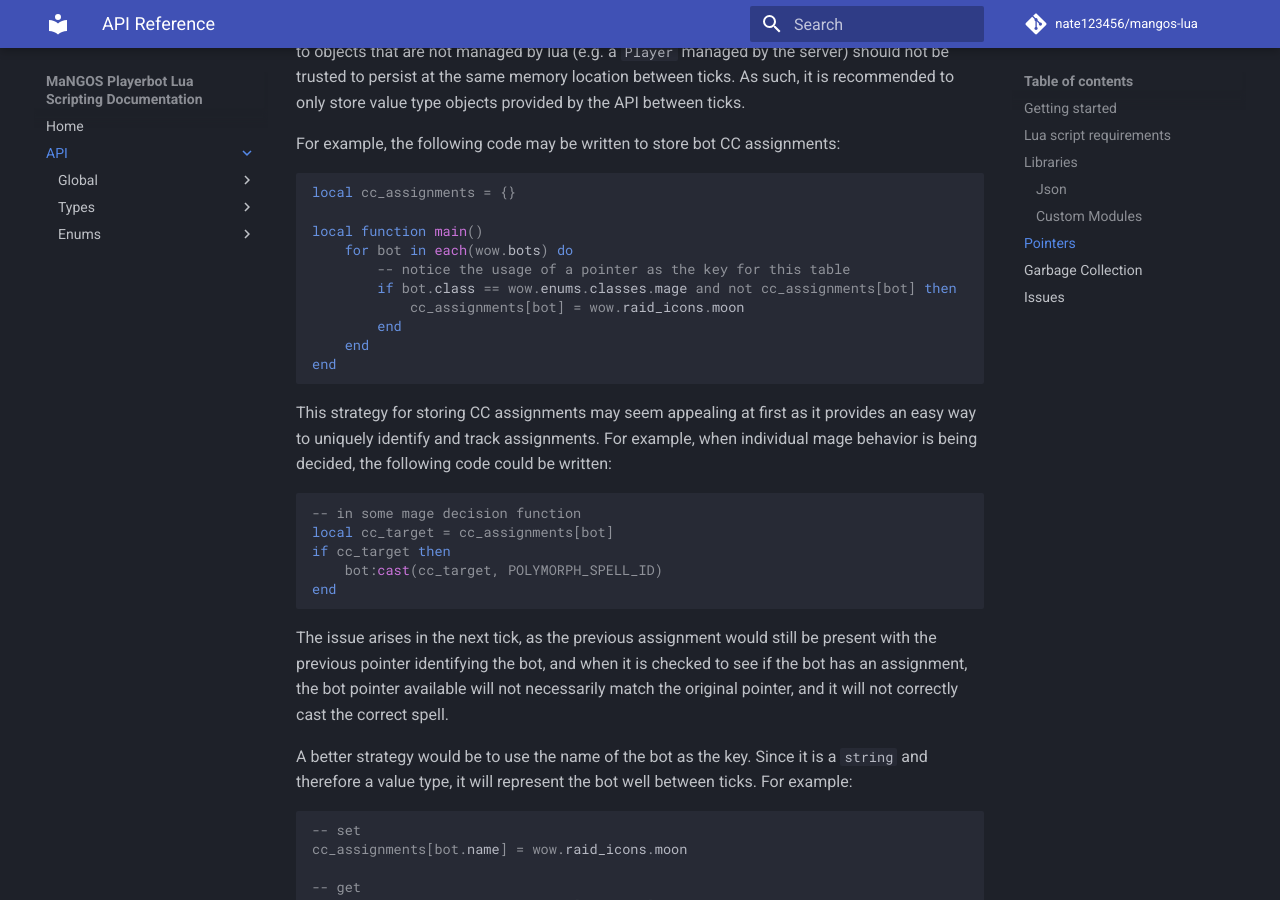
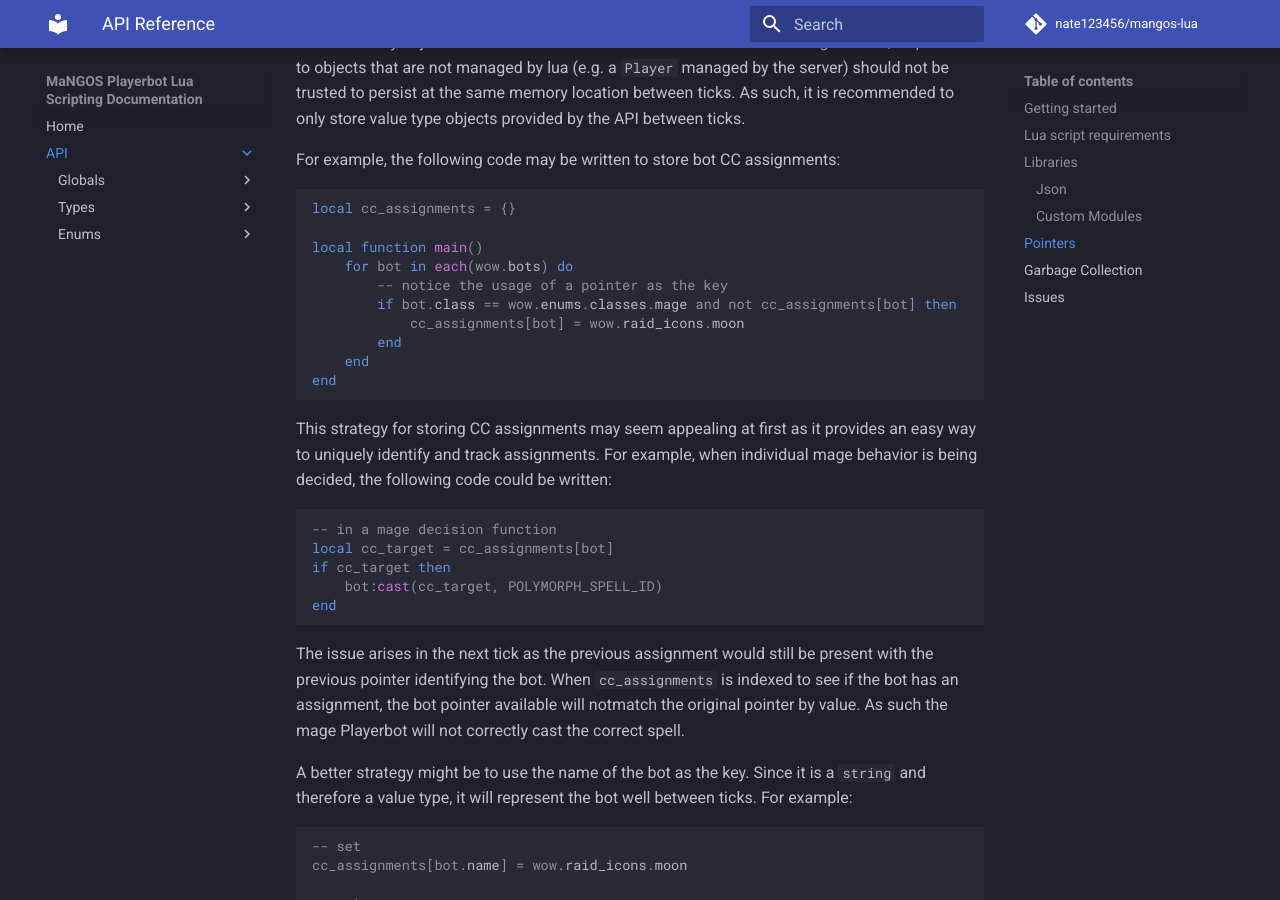
Before and after one commit to nate123456/playerbot-lua, an MkDocs documentation site: the page built from docs/api/index.md, in a window 1280 px wide and 900 px high, scrolled down 2600 px. Built offline with MkDocs 1.6.1 and Material for MkDocs 9.7.7, drawn with Linux system fonts in a browser that asks for light colours; comment, search, counter and statistics services are not loaded; some of the changed text lies outside the part shown.

Commit message:
docs: cleanup globals, misc

````diff
--- a/docs/api/index.md
+++ b/docs/api/index.md
@@ -2,7 +2,9 @@
 
 ## Getting started
 
-If you have not already, check out the [getting started](/docs/getting_started_client) page to learn how to setup your script development environment.
+Check out the [getting started](/docs/getting_started_client) page to learn how to setup a script development environment.
+
+Most interactions with the game state take place through the global access variable `wow`. For more information, check out the [globals](global/index) documentation.
 
 ## Lua script requirements
 
@@ -24,7 +26,7 @@ local function main()
 end
 ```
 
-It should be noted that the result of actions is not guaranteed to be present in the game state data after an action is performed. It is therefore recommended to check for proper results in the next tick when appropriate. The only exception to this is when an action returns a result.
+It should be noted that the results of actions are not guaranteed to be immediately present in the game state data after an action is performed.
 
 ## Libraries
 
@@ -96,7 +98,7 @@ local cc_assignments = {}
 
 local function main()
     for bot in each(wow.bots) do
-        -- notice the usage of a pointer as the key for this table
+        -- notice the usage of a pointer as the key
         if bot.class == wow.enums.classes.mage and not cc_assignments[bot] then
             cc_assignments[bot] = wow.raid_icons.moon
         end
@@ -107,16 +109,16 @@ end
 This strategy for storing CC assignments may seem appealing at first as it provides an easy way to uniquely identify and track assignments. For example, when individual mage behavior is being decided, the following code could be written:
 
 ```lua
--- in some mage decision function
+-- in a mage decision function
 local cc_target = cc_assignments[bot]
 if cc_target then
     bot:cast(cc_target, POLYMORPH_SPELL_ID)
 end
 ```
 
-The issue arises in the next tick, as the previous assignment would still be present with the previous pointer identifying the bot, and when it is checked to see if the bot has an assignment, the bot pointer available will not necessarily match the original pointer, and it will not correctly cast the correct spell.
+The issue arises in the next tick as the previous assignment would still be present with the previous pointer identifying the bot. When `cc_assignments` is indexed to see if the bot has an assignment, the bot pointer available will notmatch the original pointer by value. As such the mage Playerbot will not correctly cast the correct spell.
 
-A better strategy would be to use the name of the bot as the key. Since it is a `string` and therefore a value type, it will represent the bot well between ticks. For example:
+A better strategy might be to use the name of the bot as the key. Since it is a `string` and therefore a value type, it will represent the bot well between ticks. For example:
 
 ```lua
 -- set
--- a/mkdocs.yml
+++ b/mkdocs.yml
@@ -5,10 +5,10 @@ nav:
   - Home: index.md
   - API:
     - api/index.md
-    - Global:
-      - api/global/index.md
-      - wow: api/global/wow.md
-      - store: api/global/store.md
+    - Globals:
+      - api/globals/index.md
+      - wow: api/globals/wow.md
+      - store: api/globals/store.md
     - Types:
       - Player: api/types/player.md
       - Unit: api/types/unit.md
````
Also changed, not shown: docs/index.md (+2 -2 lines), docs/api/globals/index.md (renamed from docs/api/global/index.md), docs/api/globals/store.md (renamed from docs/api/global/store.md), docs/api/globals/wow.md (renamed from docs/api/global/wow.md).
